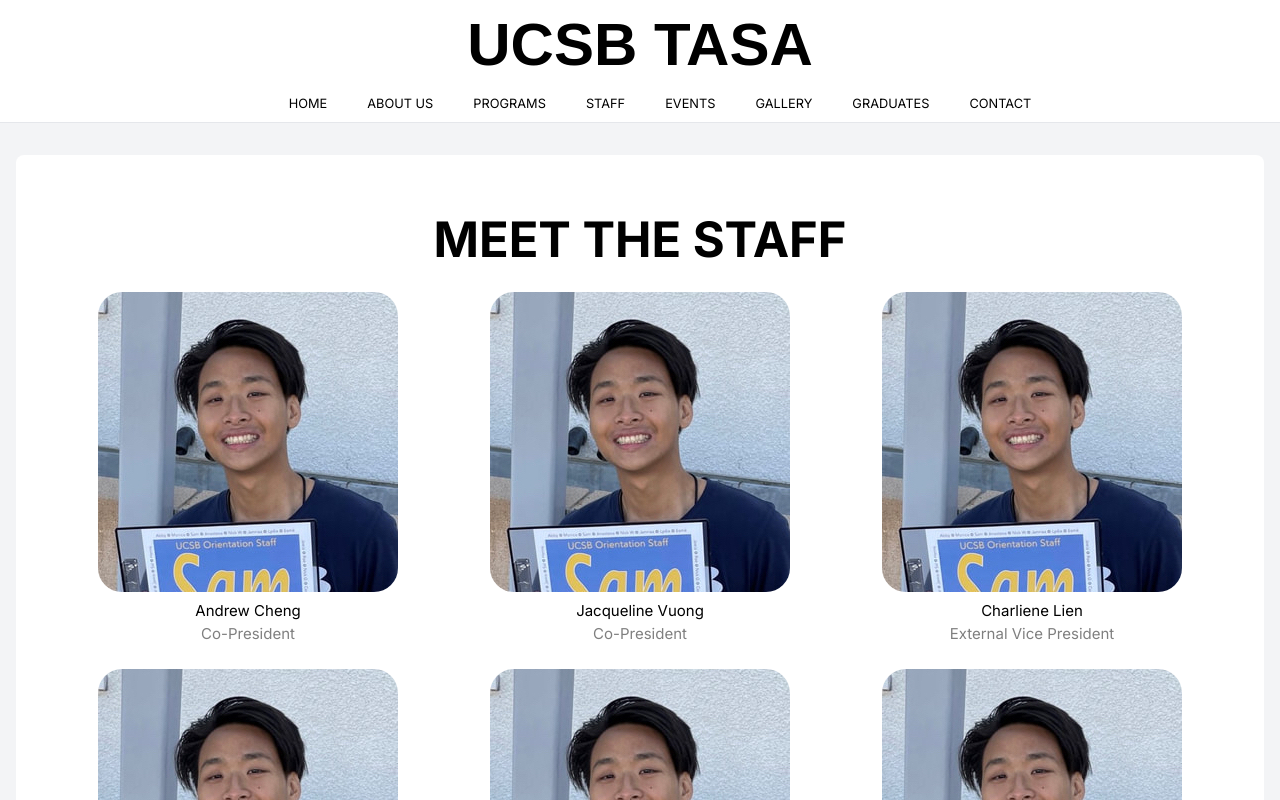
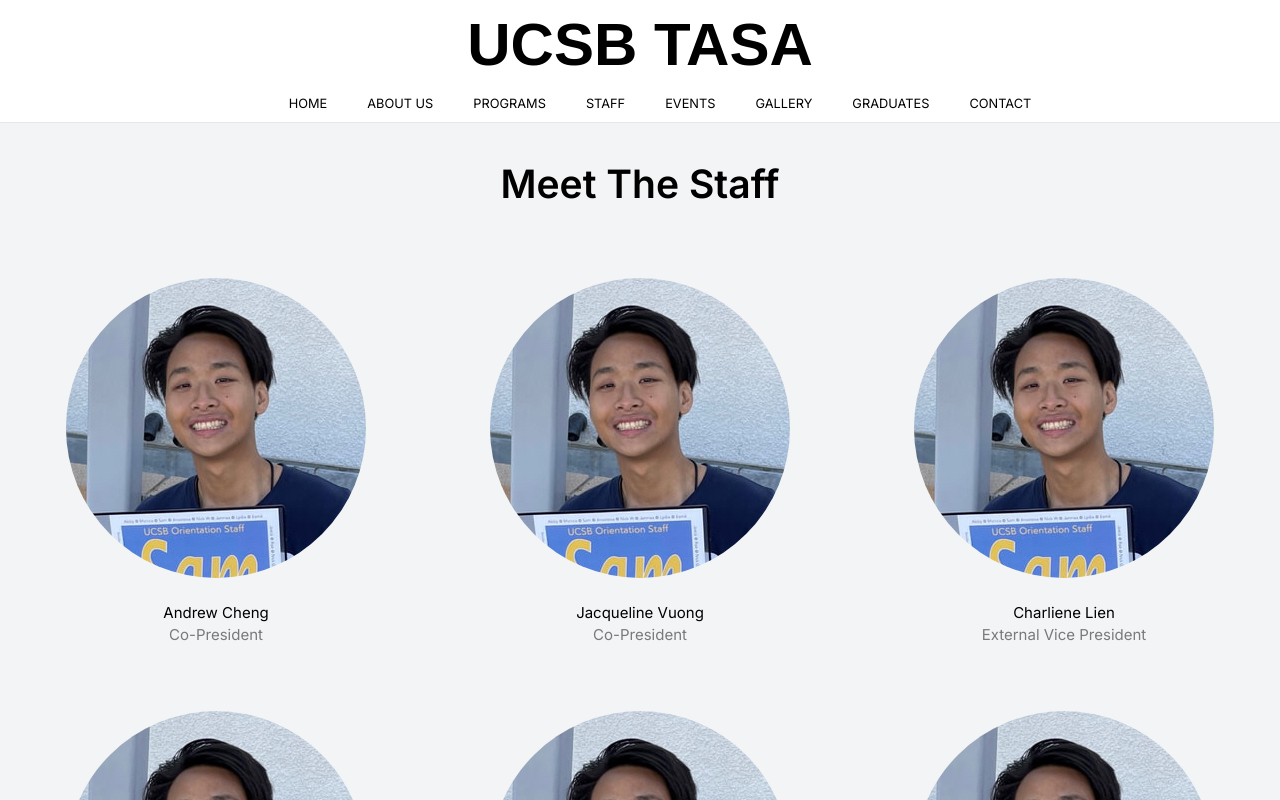
Before and after one commit to UCSBTASA/UCSBTASA.github.io, a Next.js app: page /staff in a window 1280 px wide. Shown: the top 800 px of the page. Built offline with nearby package versions, Linux system fonts and the light colour scheme.

Commit message:
Update Staff Page

```diff
--- a/app/globals.css
+++ b/app/globals.css
@@ -3,22 +3,7 @@
 @tailwind utilities;
 
 @layer base {
-    @font-face {
-      font-family: Proxima Nova;
-      font-weight: 400;
-      src: url(/fonts/proxima-nova/400-regular.woff) format("woff");
-    }
-    @font-face {
-      font-family: Proxima Nova;
-      font-weight: 500;
-      src: url(/fonts/proxima-nova/500-medium.woff) format("woff");
-    }
-
     .btn {
       @apply font-bold py-2 px-4 rounded;
     }
-
-    h1 {
-      @apply text-4xl sm:text-[0.8rem] md:text-[4rem] lg:text-[12rem]
-    }
   }
--- a/app/staff/page.tsx
+++ b/app/staff/page.tsx
@@ -108,22 +108,21 @@ const StaffPage = () => {
       <Header title="UCSB TASA" />
       <NavBar />
       <div className="px-4 py-8 text-center w-screen bg-gray-100">
-        <div className="container mx-auto p-12 bg-white rounded-lg">
-          <h1 className="text-5xl font-bold mb-4 uppercase">Meet The Staff</h1>
-          <div className="grid grid-cols-1 lg:grid-cols-3 gap-6">
+        <h1 className="text-4xl font-semibold mb-4">Meet The Staff</h1>
+        <div className="grid grid-cols-1 lg:grid-cols-3 gap-x-6 gap-y-16 mt-16">
           {staffMembers.map((staff) => (
             <div key={staff.id} className="">
               <div className="mx-auto">
                 <Image
                   src={staff.imageUrl}
                   alt={staff.name}
-                    width={300}
-                    height={300}
-                    className="max-w-[100%] w-auto mx-auto mb-2 rounded-3xl"
+                  width={250}
+                  height={250}
+                  className="max-w-[100%] w-auto mx-auto mb-2 rounded-full"
                 />
               </div>
-                <h2 className="text-black text-[0.9375rem]">{staff.name}</h2>
-                <p className="text-[0.9375rem] text-[#00000080]">
+              <h2 className="text-black text-[0.9375rem] mt-6">{staff.name}</h2>
+              <p className="text-[0.9375rem] text-[#00000080] leading-16">
                 {staff.position}
               </p>
             </div>
@@ -131,7 +130,6 @@ const StaffPage = () => {
         </div>
       </div>
     </div>
-    </div>
   );
 };
 
```
Lines whose indentation alone changed are shown as unchanged.
